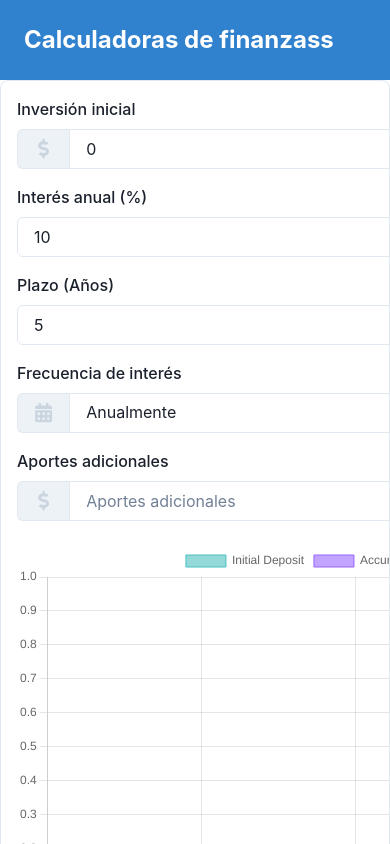
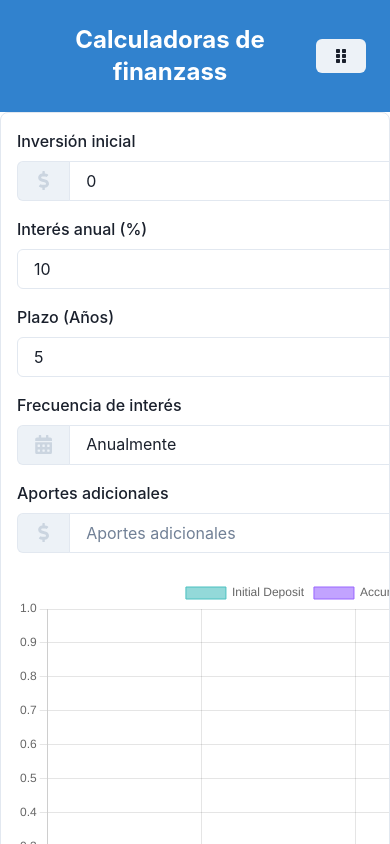
Before and after one commit to dasbego/finance-calculators, a React (Vite) app: page / in a window 390 px wide. Shown: the top 844 px of the page. Built offline with nearby package versions, Linux system fonts and the light colour scheme.

Commit message:
add mobile navigation

```diff
--- a/src/components/Header.tsx
+++ b/src/components/Header.tsx
@@ -1,6 +1,24 @@
-import { Flex, Heading } from "@chakra-ui/react";
+import {
+  Flex,
+  Heading,
+  Menu,
+  MenuButton,
+  MenuList,
+  MenuItem,
+  useBreakpointValue,
+  IconButton,
+  Text,
+} from "@chakra-ui/react";
+import {
+  FaGripVertical,
+  FaPlusCircle,
+  FaExternalLinkAlt,
+} from "react-icons/fa";
+import { NavLink } from "react-router-dom";
 
 function Header() {
+  const isMobile = useBreakpointValue({ base: true, md: false });
+
   return (
     <Flex
       as="header"
@@ -11,6 +29,40 @@ function Header() {
       color="white"
     >
       <Heading size="lg">Calculadoras de finanzass</Heading>
+
+      {isMobile && (
+        <Menu>
+          <MenuButton
+            as={IconButton}
+            aria-label="options"
+            icon={<FaGripVertical />}
+            display={{ base: "block", md: "none" }}
+            size="6"
+            px={4}
+            py={2}
+            transition="all 0.2s"
+            borderRadius="md"
+            borderWidth="1px"
+            _hover={{ bg: "blue.200" }}
+            _expanded={{ bg: "blue.400" }}
+            _active={{ bg: "blue.200" }}
+            _focus={{ boxShadow: "outline" }}
+          />
+          <MenuList color="black">
+            <MenuItem as={NavLink} to="/" icon={<FaPlusCircle />} command="⌘T">
+              <Text>Calculadora de interés compuesto</Text>
+            </MenuItem>
+            <MenuItem
+              as={NavLink}
+              to="/myportfolio"
+              icon={<FaExternalLinkAlt />}
+              command="⌘N"
+            >
+              <Text>Mi portafolio de inversiones</Text>
+            </MenuItem>
+          </MenuList>
+        </Menu>
+      )}
     </Flex>
   );
 }
```
